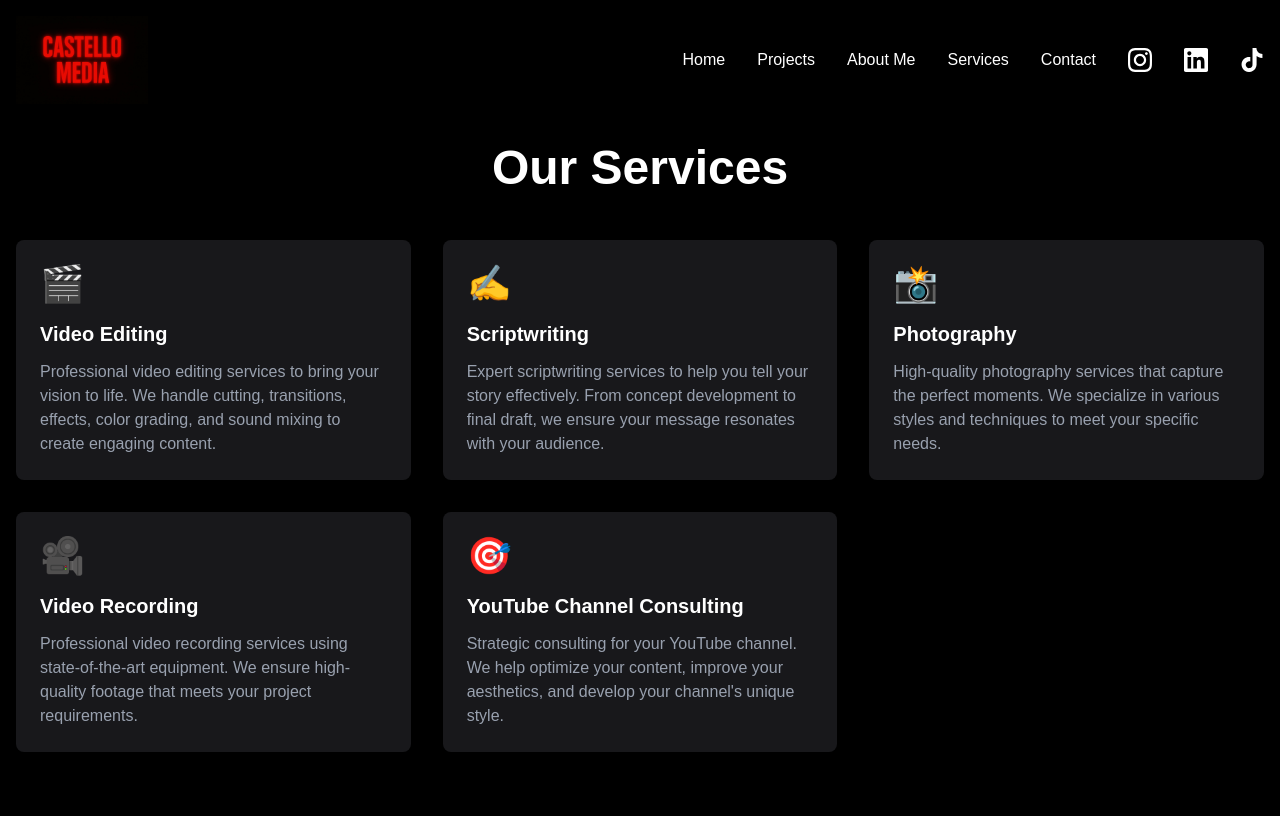
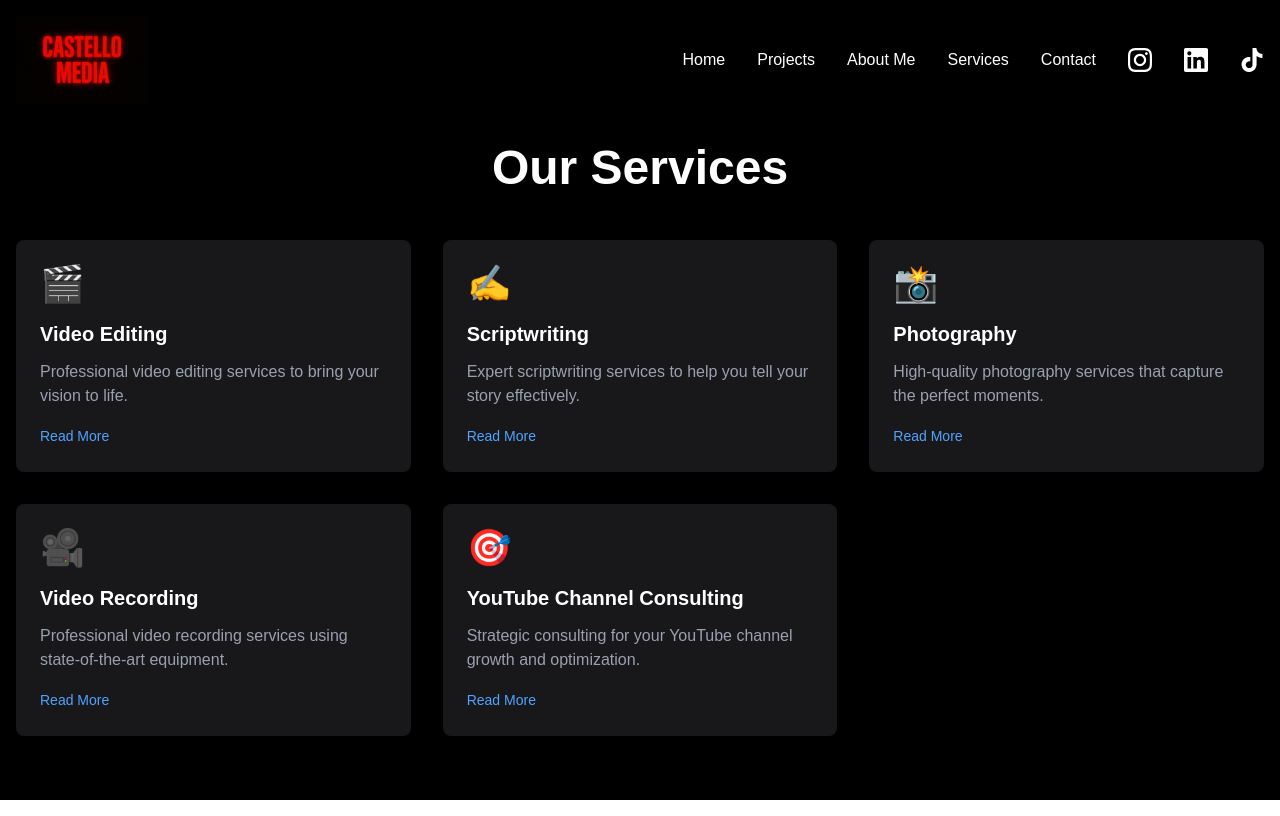
Before and after one commit to rodjoker/mc_landing, a Next.js app: page /services in a window 1280 px wide. Built offline with nearby package versions, Linux system fonts and the light colour scheme.

Commit message:
reasd more ready

```diff
--- a/src/app/project/page.tsx
+++ b/src/app/project/page.tsx
@@ -7,7 +7,7 @@ export default function Projects() {
     {
       title: "Proyecto Destacado",
       description:
-        "Una muestra de nuestro trabajo más reciente, donde la creatividad y la técnica se unen para crear experiencias visuales únicas.",
+        "El proyecto fue concebido bajo un esquema de improvisación conceptual, donde el guion funcionó más como un compendio de ideas de referencia que como una guía cerrada de montaje, orientando el tono de la edición. La primera decisión técnica fue establecer un ritmo frenético basado en la pista musical, utilizada como columna vertebral para sincronizar la disposición de los clips en el timeline. A partir de esa base, se aplicó un trabajo de montaje no lineal que vinculaba la colocación de fragmentos con compases específicos de la musicalidad, incorporando variaciones en parámetros como escala, ángulo y posición en pantalla. Estas modificaciones permitieron transformar material preexistente —presentado inicialmente como simples muestras estáticas— en una composición dinámica, logrando una estructura lúdica que prioriza la experimentación visual sobre la exposición de una idea única, funcionando como una celebración de múltiples posibilidades narrativas.",
       videoUrl: "https://youtu.be/wUl_57PEP8E?si=ecuyCWj0teg-WPbk",
       fichaTecnica: [
         { label: "Director", value: "Marco Castillo" },
@@ -20,7 +20,7 @@ export default function Projects() {
     {
       title: "Proyecto Destacado",
       description:
-        "Una muestra de nuestro trabajo más reciente, donde la creatividad y la técnica se unen para crear experiencias visuales únicas.",
+        "Mi objetivo fue construir una breve narrativa motivacional sobre la obsesión necesaria cuando queremos alcanzar una meta, utilizando material de b-roll y fragmentos de audio de proyectos cinematográficos relacionados con el tema.",
       videoUrl: "https://youtu.be/XiDVZveAkG8?si=lbTWl-3hlo2PT1Ly",
       fichaTecnica: [
         { label: "Director", value: "Marco Castillo" },
--- a/src/components/ProjectCard.tsx
+++ b/src/components/ProjectCard.tsx
@@ -1,4 +1,5 @@
-import React from "react";
+'use client';
+import React, { useState } from "react";
 
 interface ProjectCardProps {
   title: string;
@@ -13,6 +14,11 @@ const ProjectCard: React.FC<ProjectCardProps> = ({
   videoUrl,
   fichaTecnica,
 }) => {
+  const [isModalOpen, setIsModalOpen] = useState(false);
+  const shortDescription = description.length > 150
+    ? description.slice(0, 150) + '...'
+    : description;
+
   // Extraer ID de YouTube
   const getYoutubeId = (url: string) => {
     const regExp = /^.*(youtu.be\/|v\/|u\/\w\/|embed\/|watch\?v=|&v=)([^#&?]*).*/;
@@ -27,6 +33,7 @@ const ProjectCard: React.FC<ProjectCardProps> = ({
     : videoUrl;
 
   return (
+    <>
       <div className="bg-zinc-900 rounded-lg shadow-lg overflow-hidden flex flex-col md:flex-row">
         {/* Video */}
         <div className="md:w-1/2 w-full h-64 md:h-auto">
@@ -51,7 +58,15 @@ const ProjectCard: React.FC<ProjectCardProps> = ({
         <div className="p-6 flex-1 flex flex-col justify-between">
           <div>
             <h2 className="text-2xl font-bold text-white mb-2">{title}</h2>
-          <p className="text-gray-300 text-justify mb-4">{description}</p>
+            <p className="text-gray-300 text-justify mb-4">{shortDescription}</p>
+            {description.length > 150 && (
+              <button
+                onClick={() => setIsModalOpen(true)}
+                className="text-blue-400 hover:text-blue-300 transition-colors text-sm mb-4"
+              >
+                Read More
+              </button>
+            )}
             <div className="bg-zinc-800 rounded-md p-4">
               <h3 className="text-lg font-semibold text-white mb-2">Ficha Técnica</h3>
               <ul className="text-gray-400 text-sm space-y-1">
@@ -65,6 +80,41 @@ const ProjectCard: React.FC<ProjectCardProps> = ({
           </div>
         </div>
       </div>
+
+      {/* Modal */}
+      {isModalOpen && (
+        <div
+          className="fixed inset-0 bg-black bg-opacity-50 flex items-center justify-center p-4 z-50"
+          onClick={() => setIsModalOpen(false)}
+        >
+          <div
+            className="bg-zinc-900 p-6 rounded-lg max-w-3xl w-full"
+            onClick={e => e.stopPropagation()}
+          >
+            <div className="flex justify-between items-start mb-4">
+              <h3 className="text-2xl font-bold text-white">{title}</h3>
+              <button
+                onClick={() => setIsModalOpen(false)}
+                className="text-gray-400 hover:text-white"
+              >
+                ✕
+              </button>
+            </div>
+            <p className="text-gray-300 text-justify mb-6">{description}</p>
+            <div className="bg-zinc-800 rounded-md p-4">
+              <h3 className="text-lg font-semibold text-white mb-2">Ficha Técnica</h3>
+              <ul className="text-gray-400 text-sm space-y-1">
+                {fichaTecnica.map((item, idx) => (
+                  <li key={idx}>
+                    <span className="font-medium text-white">{item.label}:</span> {item.value}
+                  </li>
+                ))}
+              </ul>
+            </div>
+          </div>
+        </div>
+      )}
+    </>
   );
 };
 
--- a/src/components/ServicesList.tsx
+++ b/src/components/ServicesList.tsx
@@ -1,33 +1,44 @@
+'use client';
+import { useState } from 'react';
+
 const ServicesList = () => {
+  const [selectedService, setSelectedService] = useState(null);
+
   const services = [
     {
       title: "Video Editing",
-      description: "Professional video editing services to bring your vision to life. We handle cutting, transitions, effects, color grading, and sound mixing to create engaging content.",
+      shortDescription: "Professional video editing services to bring your vision to life.",
+      fullDescription: "Professional video editing services to bring your vision to life. We handle cutting, transitions, effects, color grading, and sound mixing to create engaging content. Our team uses industry-leading software and techniques to ensure your videos stand out and captivate your audience.",
       icon: "🎬"
     },
     {
       title: "Scriptwriting",
-      description: "Expert scriptwriting services to help you tell your story effectively. From concept development to final draft, we ensure your message resonates with your audience.",
+      shortDescription: "Expert scriptwriting services to help you tell your story effectively.",
+      fullDescription: "Expert scriptwriting services to help you tell your story effectively. From concept development to final draft, we ensure your message resonates with your audience. We specialize in creating compelling narratives, engaging dialogues, and structured storylines that keep viewers hooked.",
       icon: "✍️"
     },
     {
       title: "Photography",
-      description: "High-quality photography services that capture the perfect moments. We specialize in various styles and techniques to meet your specific needs.",
+      shortDescription: "High-quality photography services that capture the perfect moments.",
+      fullDescription: "High-quality photography services that capture the perfect moments. We specialize in various styles and techniques to meet your specific needs. From event photography to professional portraits and commercial shoots, we deliver stunning images that tell your story.",
       icon: "📸"
     },
     {
       title: "Video Recording",
-      description: "Professional video recording services using state-of-the-art equipment. We ensure high-quality footage that meets your project requirements.",
+      shortDescription: "Professional video recording services using state-of-the-art equipment.",
+      fullDescription: "Professional video recording services using state-of-the-art equipment. We ensure high-quality footage that meets your project requirements. Our team is experienced in different shooting environments and can handle everything from intimate interviews to large-scale productions.",
       icon: "🎥"
     },
     {
       title: "YouTube Channel Consulting",
-      description: "Strategic consulting for your YouTube channel. We help optimize your content, improve your aesthetics, and develop your channel's unique style.",
+      shortDescription: "Strategic consulting for your YouTube channel growth and optimization.",
+      fullDescription: "Strategic consulting for your YouTube channel. We help optimize your content, improve your aesthetics, and develop your channel's unique style. Our expertise includes content strategy, SEO optimization, thumbnail design, and audience engagement techniques to help your channel grow.",
       icon: "🎯"
     }
   ];
 
   return (
+    <>
       <div className="grid grid-cols-1 md:grid-cols-2 lg:grid-cols-3 gap-8">
         {services.map((service, index) => (
           <div
@@ -36,10 +47,43 @@ const ServicesList = () => {
           >
             <div className="text-4xl mb-4">{service.icon}</div>
             <h3 className="text-xl font-bold text-white mb-3">{service.title}</h3>
-          <p className="text-gray-400">{service.description}</p>
+            <p className="text-gray-400 mb-4">{service.shortDescription}</p>
+            <button
+              onClick={() => setSelectedService(service)}
+              className="text-blue-400 hover:text-blue-300 transition-colors text-sm"
+            >
+              Read More
+            </button>
           </div>
         ))}
       </div>
+
+      {selectedService && (
+        <div
+          className="fixed inset-0 bg-black bg-opacity-50 flex items-center justify-center p-4 z-50"
+          onClick={() => setSelectedService(null)}
+        >
+          <div
+            className="bg-zinc-900 p-6 rounded-lg max-w-lg w-full"
+            onClick={e => e.stopPropagation()}
+          >
+            <div className="flex justify-between items-start mb-4">
+              <div>
+                <span className="text-3xl mr-2">{selectedService.icon}</span>
+                <h3 className="text-xl font-bold text-white inline-block">{selectedService.title}</h3>
+              </div>
+              <button
+                onClick={() => setSelectedService(null)}
+                className="text-gray-400 hover:text-white"
+              >
+                ✕
+              </button>
+            </div>
+            <p className="text-gray-400">{selectedService.fullDescription}</p>
+          </div>
+        </div>
+      )}
+    </>
   );
 };
 
```
Lines whose indentation alone changed are shown as unchanged.
